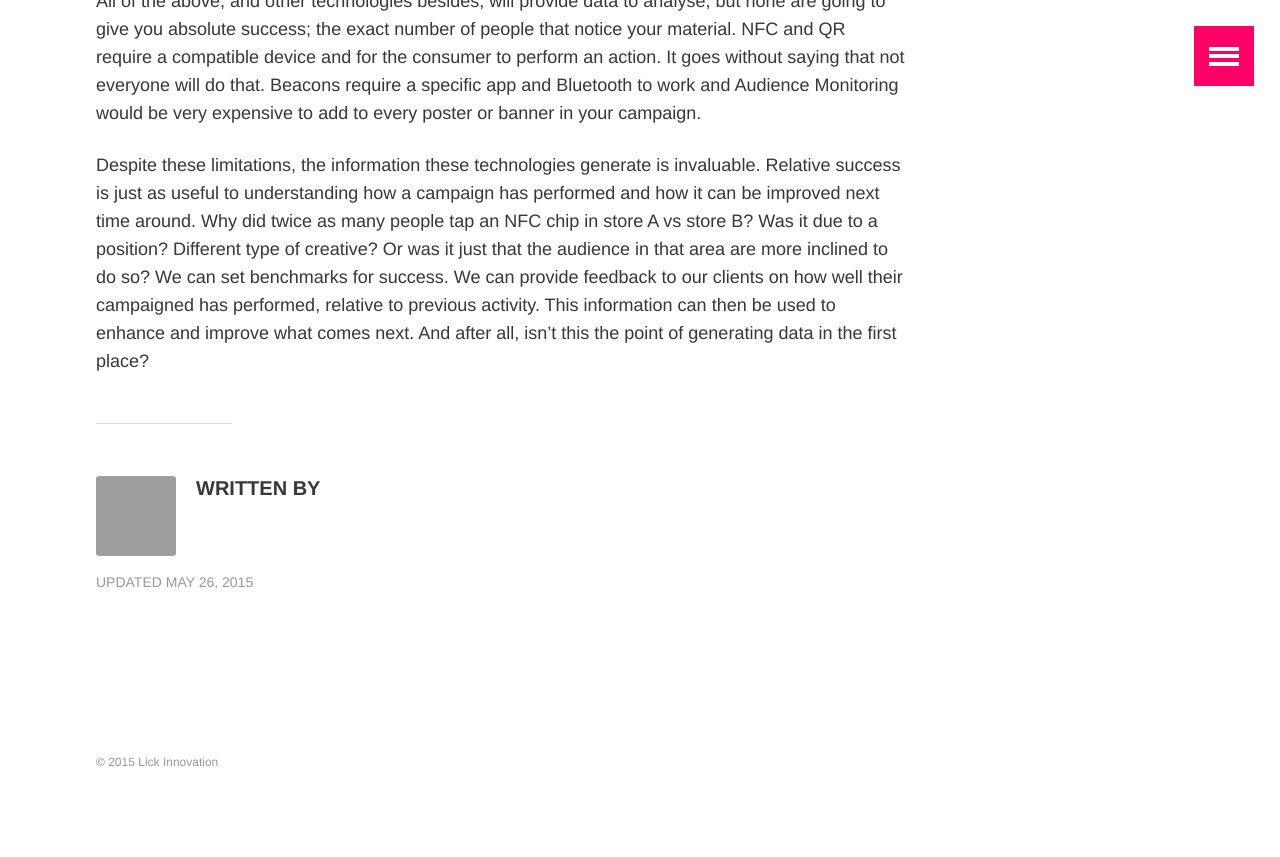
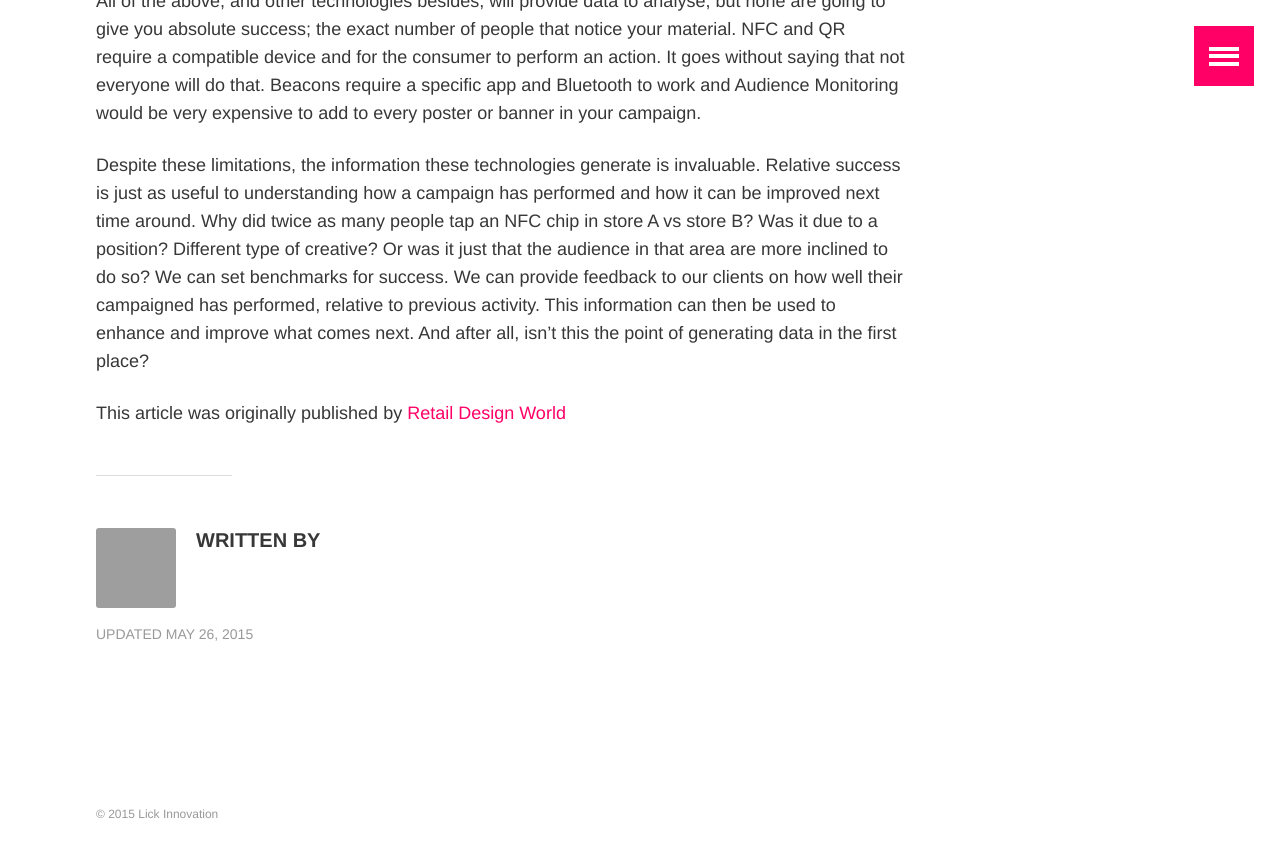
Before and after one commit to lickinnovation/lickinnovation.github.io, a Jekyll site: the page built from _posts/blog/2015-05-26-absolute-vs-comparative-success.md, in a window 1280 px wide and 900 px high, scrolled down 1237 px. Shown: the top 857 px of the window. Built offline with Jekyll 4.4.1, drawn with Linux system fonts in a browser that asks for light colours; some web fonts are replaced; grey boxes are pictures that could not be loaded.

Commit message:
Update 2015-05-26-absolute-vs-comparative-success.md

```diff
--- a/_posts/blog/2015-05-26-absolute-vs-comparative-success.md
+++ b/_posts/blog/2015-05-26-absolute-vs-comparative-success.md
@@ -21,3 +21,5 @@ Then there is a digital version of the person with the clipboard, counting every
 All of the above, and other technologies besides, will provide data to analyse, but none are going to give you absolute success; the exact number of people that notice your material. NFC and QR require a compatible device and for the consumer to perform an action. It goes without saying that not everyone will do that. Beacons require a specific app and Bluetooth to work and Audience Monitoring would be very expensive to add to every poster or banner in your campaign.
 
 Despite these limitations, the information these technologies generate is invaluable. Relative success is just as useful to understanding how a campaign has performed and how it can be improved next time around. Why did twice as many people tap an NFC chip in store A vs store B? Was it due to a position? Different type of creative? Or was it just that the audience in that area are more inclined to do so? We can set benchmarks for success. We can provide feedback to our clients on how well their campaigned has performed, relative to previous activity. This information can then be used to enhance and improve what comes next. And after all, isn’t this the point of generating data in the first place?
+
+This article was originally published by [Retail Design World](http://www.retaildesignworld.com/news/article/553f553f587ec-opinion-uncovering-the-value-of-in-store-campaigns)
```
